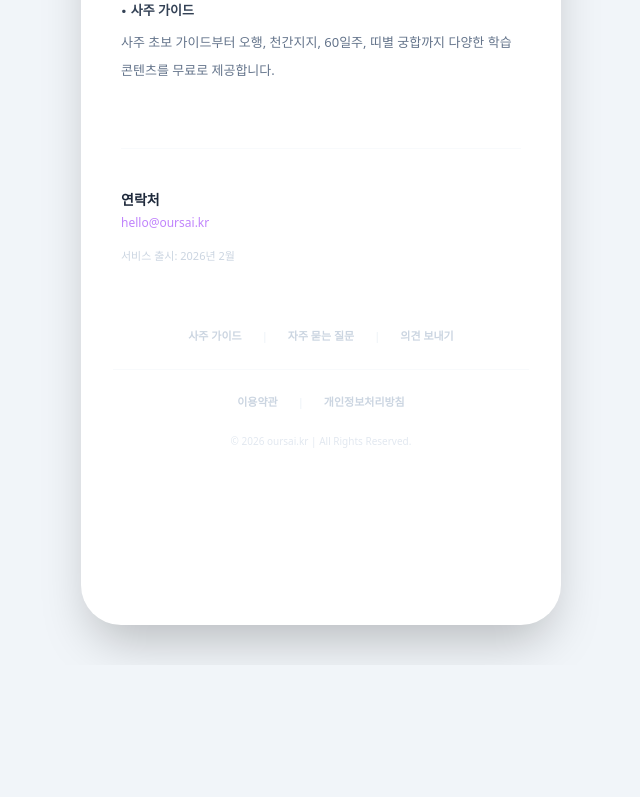
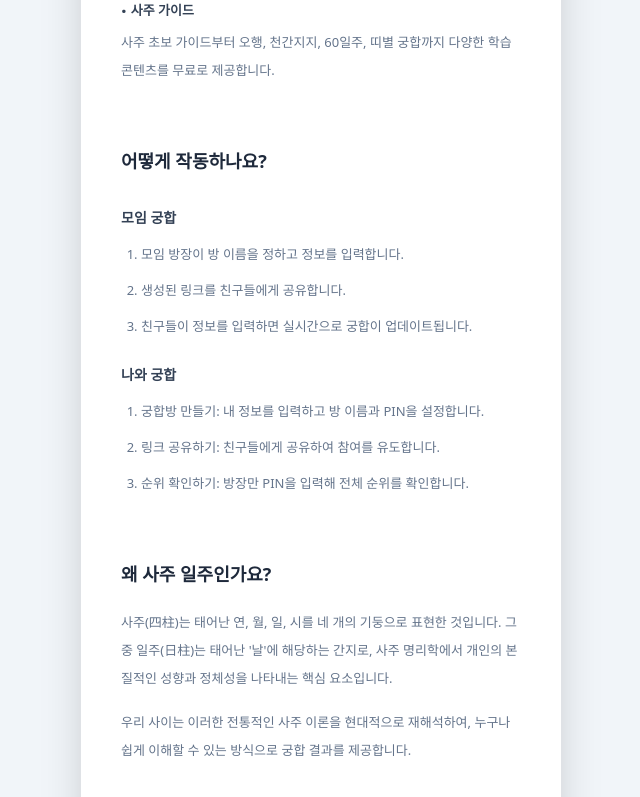
Before and after one commit to PLANB-John/oursai-web, a Next.js app: page /intro in a window 1280 px wide. Shown: the part 2000-2797 px from the top of the page, without its empty margins (319-959 px from the left). Before the commit the page ends 2665 px from the top, so only its background shows below. Built offline with nearby package versions, Linux system fonts and the light colour scheme.

Commit message:
Update intro.js

```diff
--- a/pages/intro.js
+++ b/pages/intro.js
@@ -28,7 +28,7 @@ export default function Intro() {
             <h2 className="text-[18px] font-black text-slate-800">우리 사이란?</h2>
             <div className="text-slate-500 text-[13px] leading-7 space-y-4">
               <p>
-                우리 사이는 사주 일주를 기반으로 사람들 사이의 관계 궁합을 분석해주는 서비스입니다. 친구, 동료, 가족 등 하나의 모임 안에서 구성원들이 서로 얼마나 잘 맞는지 재미있고 직관적으로 확인할 수 있도록 설계되었습니다. 단순히 두 사람만 비교하는 궁합을 넘어, 모임 전체를 대상으로 하는 N:N 궁합 분석을 제공하며 관계의 흐름을 한눈에 파악할 수 있습니다. 또한 나를 중심으로 여러 사람과의 궁합을 비교해 순위로 보여주는 ‘나와 궁합’ 기능을 통해, 어떤 사람과 특히 잘 맞는지 쉽게 확인할 수 있습니다.
+                우리 사이는 사주 일주를 기반으로 사람들 사이의 관계 궁합을 분석해주는 서비스입니다. 친구, 동료, 가족 등 하나의 모임 안에서 구성원들이 서로 얼마나 잘 맞는지 재미있고 직관적으로 확인할 수 있도록 설계되었습니다. 단순히 두 사람만 비교하는 궁합을 넘어, 모임 전체를 대상으로 하는 N:N 궁합 분석을 제공하며 관계의 흐름을 한눈에 파악할 수 있습니다. 또한 나를 중심으로 여러 사람과의 궁합을 비교해 순위로 보여주는 ‘나와 궁합’ 기능을 통해, 어떤 person과 특히 잘 맞는지 쉽게 확인할 수 있습니다.
               </p>
               <p>
                 이외에도 매일 달라지는 ‘오늘의 일진’으로 하루의 흐름을 가볍게 살펴볼 수 있고, 어렵게 느껴졌던 사주를 누구나 이해할 수 있도록 돕는 ‘사주 가이드’를 함께 제공합니다. 전문 지식이 없어도 자연스럽게 사주와 관계의 의미를 알아갈 수 있도록 구성했습니다. ‘우리 사이’라는 이름에는 사람과 사람 사이의 인연을 이어준다는 의미를 담았습니다. 결과를 단순한 좋고 나쁨의 판단으로 끝내기보다, 서로를 이해하는 계기와 대화의 시작점이 되기를 바라는 마음으로 만들어진 서비스입니다.
@@ -46,7 +46,7 @@ export default function Intro() {
             </div>
           </section>
 
-          {/* 4. 서비스 특징 (· 크기 확대 및 콜론 제거) */}
+          {/* 4. 서비스 특징 */}
           <section className="space-y-6">
             <h2 className="text-[18px] font-black text-slate-800">서비스 특징</h2>
             <ul className="text-slate-500 text-[13px] leading-7 space-y-5">
@@ -72,7 +72,49 @@ export default function Intro() {
             </ul>
           </section>
 
-          {/* 5. 연락처 및 출시 정보 */}
+          {/* 5. 어떻게 작동하나요? (복구됨) */}
+          <section className="space-y-8">
+            <h2 className="text-[18px] font-black text-slate-800">어떻게 작동하나요?</h2>
+            <div className="space-y-6">
+              <div className="space-y-3">
+                <p className="text-[14px] font-bold text-slate-700">모임 궁합</p>
+                <ol className="text-slate-500 text-[13px] leading-7 list-decimal pl-5 space-y-2">
+                  <li>모임 방장이 방 이름을 정하고 정보를 입력합니다.</li>
+                  <li>생성된 링크를 친구들에게 공유합니다.</li>
+                  <li>친구들이 정보를 입력하면 실시간으로 궁합이 업데이트됩니다.</li>
+                </ol>
+              </div>
+              <div className="space-y-3">
+                <p className="text-[14px] font-bold text-slate-700">나와 궁합</p>
+                <ol className="text-slate-500 text-[13px] leading-7 list-decimal pl-5 space-y-2">
+                  <li>궁합방 만들기: 내 정보를 입력하고 방 이름과 PIN을 설정합니다.</li>
+                  <li>링크 공유하기: 친구들에게 공유하여 참여를 유도합니다.</li>
+                  <li>순위 확인하기: 방장만 PIN을 입력해 전체 순위를 확인합니다.</li>
+                </ol>
+              </div>
+            </div>
+          </section>
+
+          {/* 6. 왜 사주 일주인가요? (복구됨) */}
+          <section className="space-y-5">
+            <h2 className="text-[18px] font-black text-slate-800">왜 사주 일주인가요?</h2>
+            <div className="text-slate-500 text-[13px] leading-7 space-y-4">
+              <p>사주(四柱)는 태어난 연, 월, 일, 시를 네 개의 기둥으로 표현한 것입니다. 그 중 일주(日柱)는 태어난 '날'에 해당하는 간지로, 사주 명리학에서 개인의 본질적인 성향과 정체성을 나타내는 핵심 요소입니다.</p>
+              <p>우리 사이는 이러한 전통적인 사주 이론을 현대적으로 재해석하여, 누구나 쉽게 이해할 수 있는 방식으로 궁합 결과를 제공합니다.</p>
+            </div>
+          </section>
+
+          {/* 7. 참고사항 (복구됨) */}
+          <section className="space-y-5">
+            <h2 className="text-[18px] font-black text-slate-800">참고사항</h2>
+            <ul className="text-slate-400 text-[12px] leading-6 list-disc pl-5 space-y-2">
+              <li>본 서비스는 재미와 친목 도모를 위한 엔터테인먼트 목적으로 제작되었습니다.</li>
+              <li>궁합 결과는 사주 일주만을 기반으로 한 간략화된 분석입니다. 실제 인간관계는 다양한 요소에 영향을 받습니다.</li>
+              <li>사주 명리학은 전통적인 학문이며 과학적으로 검증된 것은 아닙니다. 열린 마음으로 즐겨주세요.</li>
+            </ul>
+          </section>
+
+          {/* 8. 연락처 및 출시 정보 */}
           <section className="space-y-4 pt-10 border-t border-slate-50">
             <div className="space-y-1">
               <h2 className="text-[14px] font-bold text-slate-800">연락처</h2>
@@ -82,7 +124,7 @@ export default function Intro() {
           </section>
         </main>
 
-        {/* --- 복구된 하단 푸터 영역 --- */}
+        {/* --- 하단 푸터 영역 --- */}
         <footer className="px-8 py-12 bg-white text-center space-y-6">
           <div className="flex justify-center gap-5 text-[11px] text-slate-300 font-bold">
             <a href="/guide" className="hover:text-slate-400">사주 가이드</a>
@@ -96,7 +138,7 @@ export default function Intro() {
             <span className="text-slate-100">|</span>
             <a href="/privacy" className="hover:text-slate-400">개인정보처리방침</a>
           </div>
-          <p className="text-[10px] text-slate-200 font-medium">© 2026 oursai.kr | All Rights Reserved.</p>
+          <p className="text-[10px] text-slate-200 font-medium italic">© 2026 oursai.kr | All Rights Reserved.</p>
         </footer>
       </div>
     </div>
```
